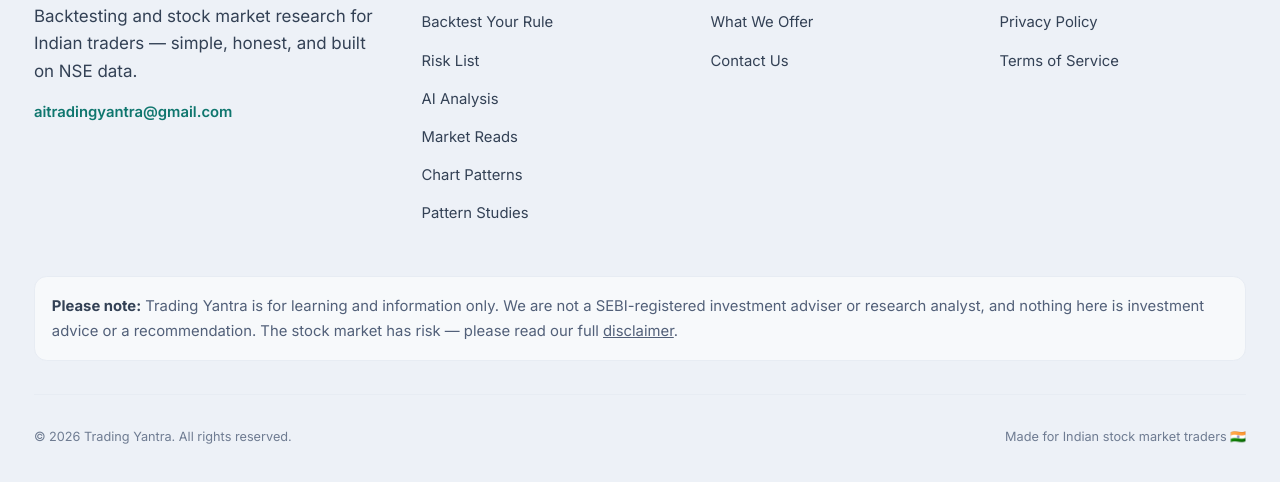
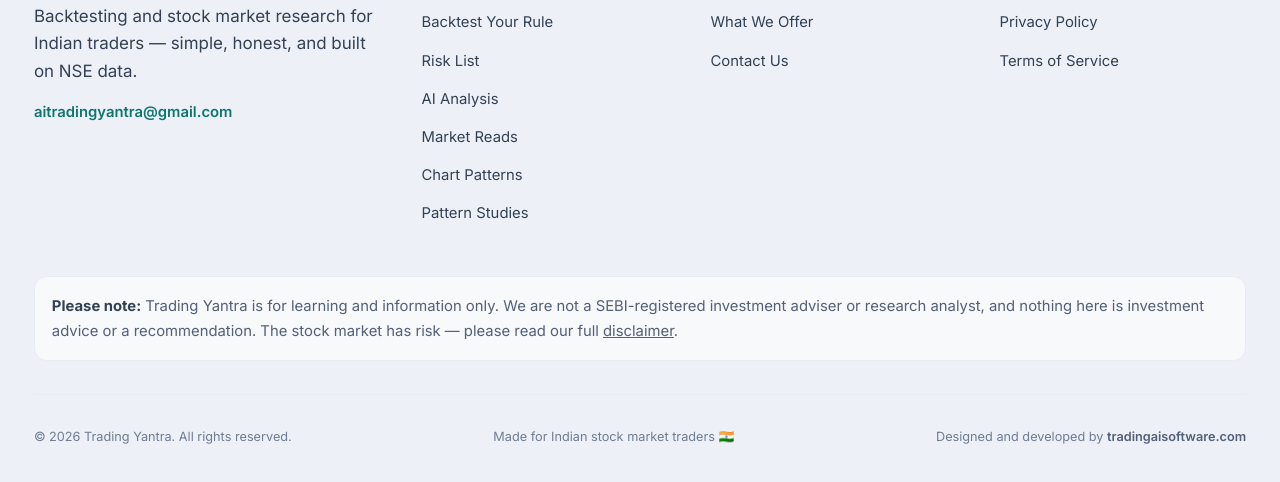
Before and after one commit to pareshr13/trading-yantra, an Astro site: page / in a window 1280 px wide. Shown: the part 4705-5187 px from the top of the page. Built offline with nearby package versions, Linux system fonts and the light colour scheme; Astro itself is replaced by a stand-in of ours.

Commit message:
Footer: credit tradingaisoftware.com as designer and developer
Co-Authored-By: Claude Opus 5.5 <noreply@anthropic.com>

```diff
--- a/src/components/Footer.astro
+++ b/src/components/Footer.astro
@@ -83,9 +83,18 @@ const legalLinks = [
       <a href={localizedPath('en', '/disclaimer')} class="underline hover:text-fg-soft">{t.footer.disclaimerBoxLinkText}</a>.
     </div>
 
-    <div class="mt-8 flex flex-col-reverse items-center justify-between gap-4 border-t border-line-soft pt-8 sm:flex-row">
+    <div class="mt-8 flex flex-col items-center justify-between gap-3 border-t border-line-soft pt-8 text-center sm:flex-row sm:text-left">
       <p class="text-xs text-subtle">© {year} Trading Yantra. {t.footer.rights}</p>
       <p class="text-xs text-subtle">{t.footer.madeFor} 🇮🇳</p>
+      <p class="text-xs text-subtle">
+        {t.footer.credit}{' '}
+        <a
+          href="https://tradingaisoftware.com/"
+          target="_blank"
+          rel="noopener"
+          class="font-semibold text-muted underline-offset-2 transition-colors hover:text-accent hover:underline"
+        >tradingaisoftware.com</a>
+      </p>
     </div>
   </div>
 </footer>
--- a/src/i18n/dictionaries/en.ts
+++ b/src/i18n/dictionaries/en.ts
@@ -140,6 +140,7 @@ export interface Dictionary {
     disclaimerBoxBody: string;
     disclaimerBoxLinkText: string;
     madeFor: string;
+    credit: string;          // "Designed and developed by" — the link text is the domain
     rights: string;
   };
   common: {
@@ -289,6 +290,7 @@ export const en: Dictionary = {
     disclaimerBoxBody: 'Trading Yantra is for learning and information only. We are not a SEBI-registered investment adviser or research analyst, and nothing here is investment advice or a recommendation. The stock market has risk — please read our full',
     disclaimerBoxLinkText: 'disclaimer',
     madeFor: 'Made for Indian stock market traders',
+    credit: 'Designed and developed by',
     rights: 'All rights reserved.',
   },
   common: {
--- a/src/i18n/dictionaries/gu.ts
+++ b/src/i18n/dictionaries/gu.ts
@@ -29,6 +29,7 @@ export const gu: Dictionary = {
     disclaimerBoxBody: 'Trading Yantra ફક્ત શીખવા અને માહિતી માટે છે. અમે SEBI પાસે નોંધાયેલ રોકાણ સલાહકાર કે રિસર્ચ એનાલિસ્ટ નથી, અને અહીં આપેલી કોઈ પણ વાત રોકાણ સલાહ કે ભલામણ નથી. શેર બજારમાં જોખમ હોય છે — કૃપા કરીને અમારી સંપૂર્ણ',
     disclaimerBoxLinkText: 'જોખમ સૂચના',
     madeFor: 'ભારતીય શેર બજારના ટ્રેડર્સ માટે બનાવેલ',
+    credit: 'ડિઝાઇન અને ડેવલપમેન્ટ:',
     rights: 'બધા હકો સુરક્ષિત.',
   },
   common: {
--- a/src/i18n/dictionaries/hi.ts
+++ b/src/i18n/dictionaries/hi.ts
@@ -29,6 +29,7 @@ export const hi: Dictionary = {
     disclaimerBoxBody: 'Trading Yantra सिर्फ़ सीखने और जानकारी के लिए है। हम SEBI में पंजीकृत निवेश सलाहकार या रिसर्च एनालिस्ट नहीं हैं, और यहाँ दी गई कोई भी बात निवेश सलाह या सिफ़ारिश नहीं है। शेयर बाज़ार में जोखिम होता है — कृपया हमारी पूरी',
     disclaimerBoxLinkText: 'जोखिम सूचना',
     madeFor: 'भारतीय शेयर बाज़ार ट्रेडर्स के लिए बनाया गया',
+    credit: 'डिज़ाइन और डेवलपमेंट:',
     rights: 'सभी अधिकार सुरक्षित।',
   },
   common: {
--- a/src/i18n/dictionaries/mr.ts
+++ b/src/i18n/dictionaries/mr.ts
@@ -29,6 +29,7 @@ export const mr: Dictionary = {
     disclaimerBoxBody: 'Trading Yantra फक्त शिकण्यासाठी आणि माहितीसाठी आहे. आम्ही SEBI कडे नोंदणीकृत गुंतवणूक सल्लागार किंवा रिसर्च अ‍ॅनालिस्ट नाही, आणि इथे दिलेली कोणतीही गोष्ट गुंतवणूक सल्ला किंवा शिफारस नाही. शेअर बाजारात जोखीम असते — कृपया आमची संपूर्ण',
     disclaimerBoxLinkText: 'जोखीम सूचना',
     madeFor: 'भारतीय शेअर बाजार ट्रेडर्ससाठी बनवलेले',
+    credit: 'डिझाइन आणि डेव्हलपमेंट:',
     rights: 'सर्व हक्क राखीव.',
   },
   common: {
```
